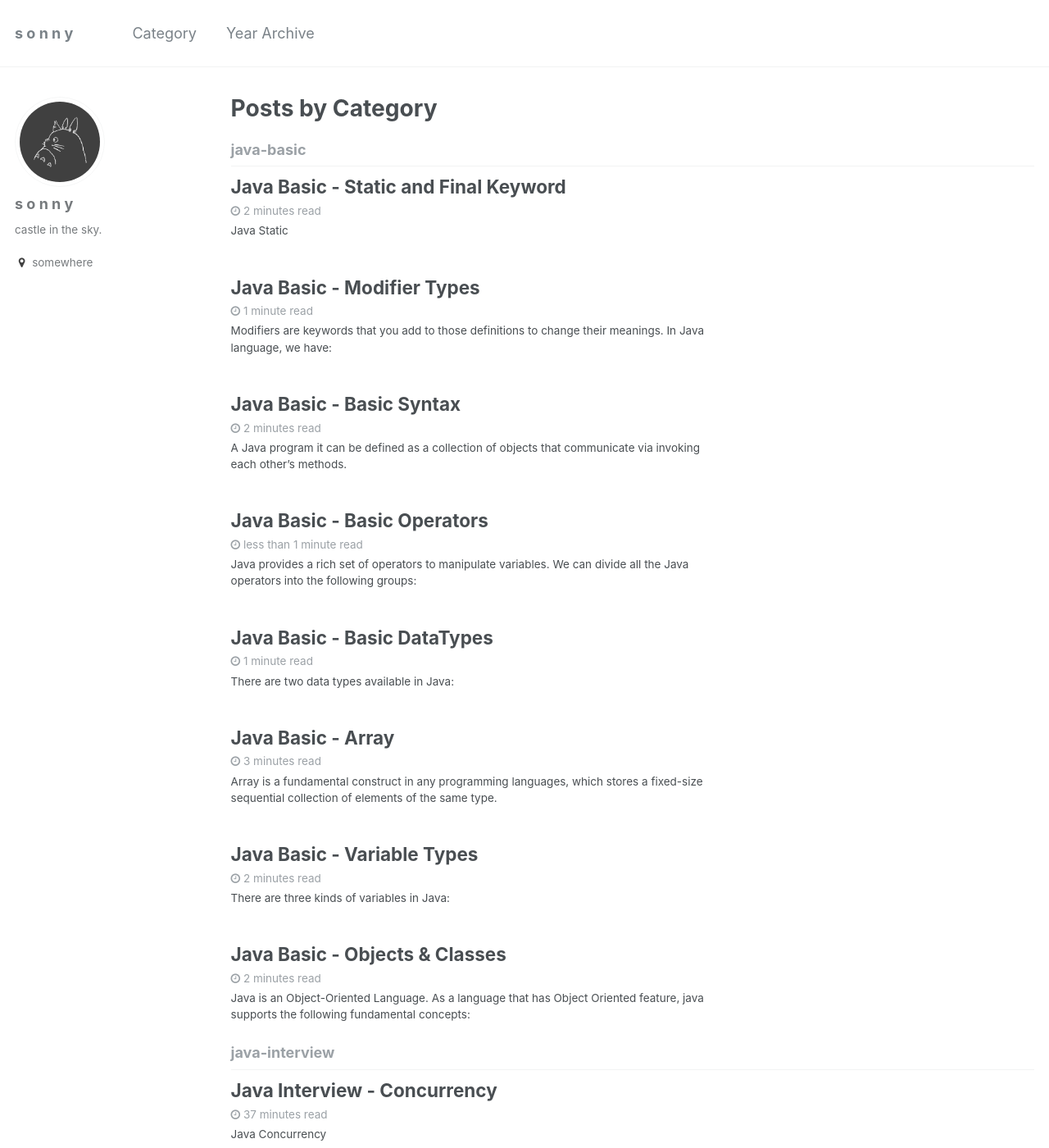
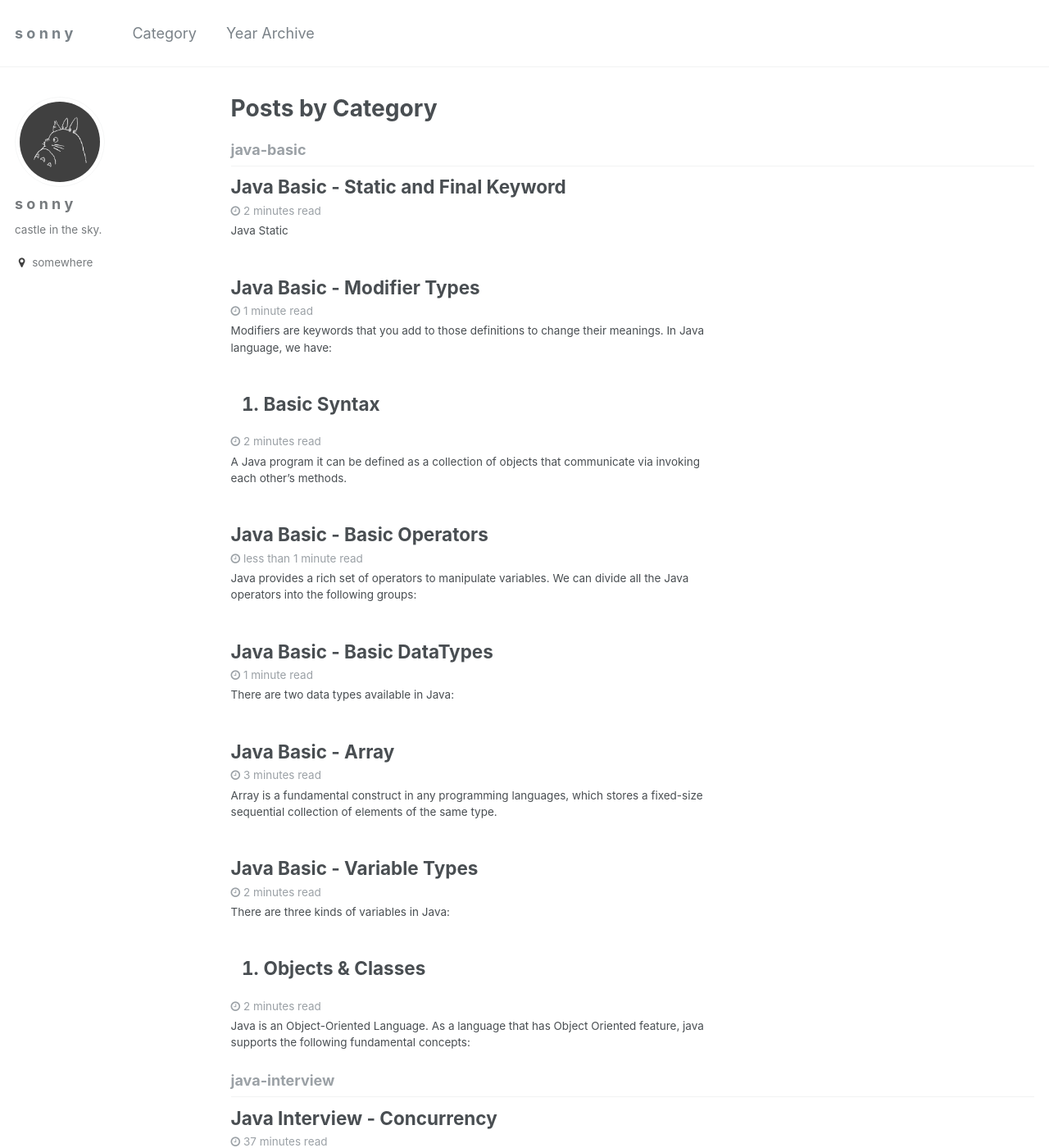
Before and after one commit to sonnyit/java, a Jekyll site: the page built from _pages/category-archive.html, in a window 1280 px wide and 1400 px high. Shown: the whole window at 82% size. Built offline with Jekyll 4.4.1, drawn with Linux system fonts in a browser that asks for light colours.

Commit message:
modified content

```diff
--- a/_posts/2015-11-30-jb-object-and-class.md
+++ b/_posts/2015-11-30-jb-object-and-class.md
@@ -1,5 +1,5 @@
 ---
-title: Java Basic - Objects & Classes
+title: 2. Objects & Classes
 updated: 2015-11-30
 categories:
   - java-basic
--- a/_posts/2015-12-01-jb-basic-syntax.md
+++ b/_posts/2015-12-01-jb-basic-syntax.md
@@ -1,5 +1,5 @@
 ---
-title: Java Basic - Basic Syntax
+title: 1. Basic Syntax
 updated: 2015-12-01
 categories:
   - java-basic
```
